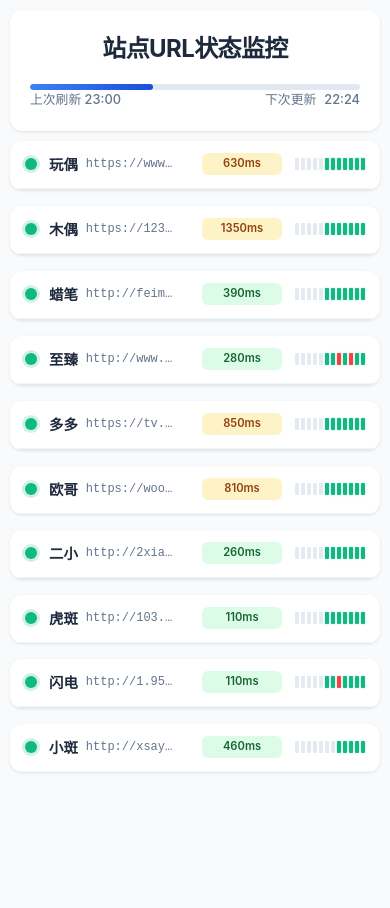
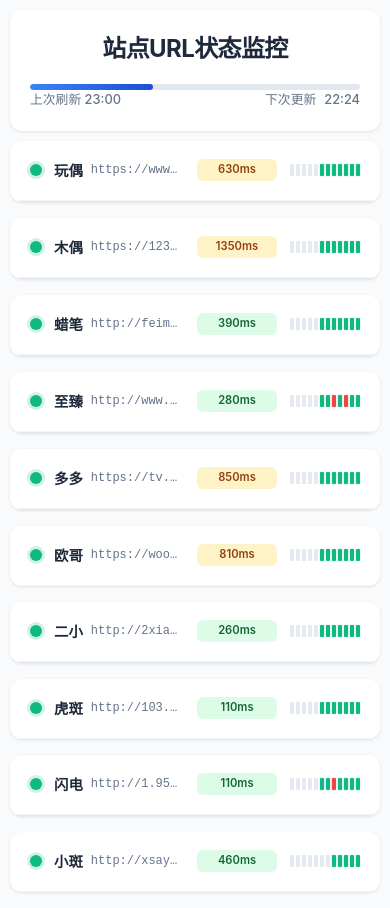
Before and after one commit to woleigedouer/pan-site-monitor, a plain HTML site: page web/index.html in a window 390 px wide. Before the commit the page ends 854 px from the top, so only its background shows below. Drawn offline with Linux system fonts and the light colour scheme; no server answers.

Commit message:
Update style.css

```diff
--- a/web/style.css
+++ b/web/style.css
@@ -513,8 +513,8 @@ body {
 
     /* 确保主域名卡片和备用域名卡片尺寸一致 */
     .site-header {
-        padding: 12px 15px; /* 与url-item相同的内边距 */
-        height: 48px; /* 与url-item相同的高度 */
+        padding: 16px 20px; /* 恢复原来的内边距 */
+        height: 60px; /* 恢复原来的高度 */
     }
 
     .url-item {
@@ -522,8 +522,8 @@ body {
         flex-direction: row;
         align-items: center;
         gap: 8px;
-        padding: 12px 15px; /* 减少内边距 */
-        height: 48px; /* 减少高度 */
+        padding: 16px 20px; /* 恢复原来的内边距 */
+        height: 60px; /* 恢复原来的高度 */
     }
 
     .backup-url-info {
```
